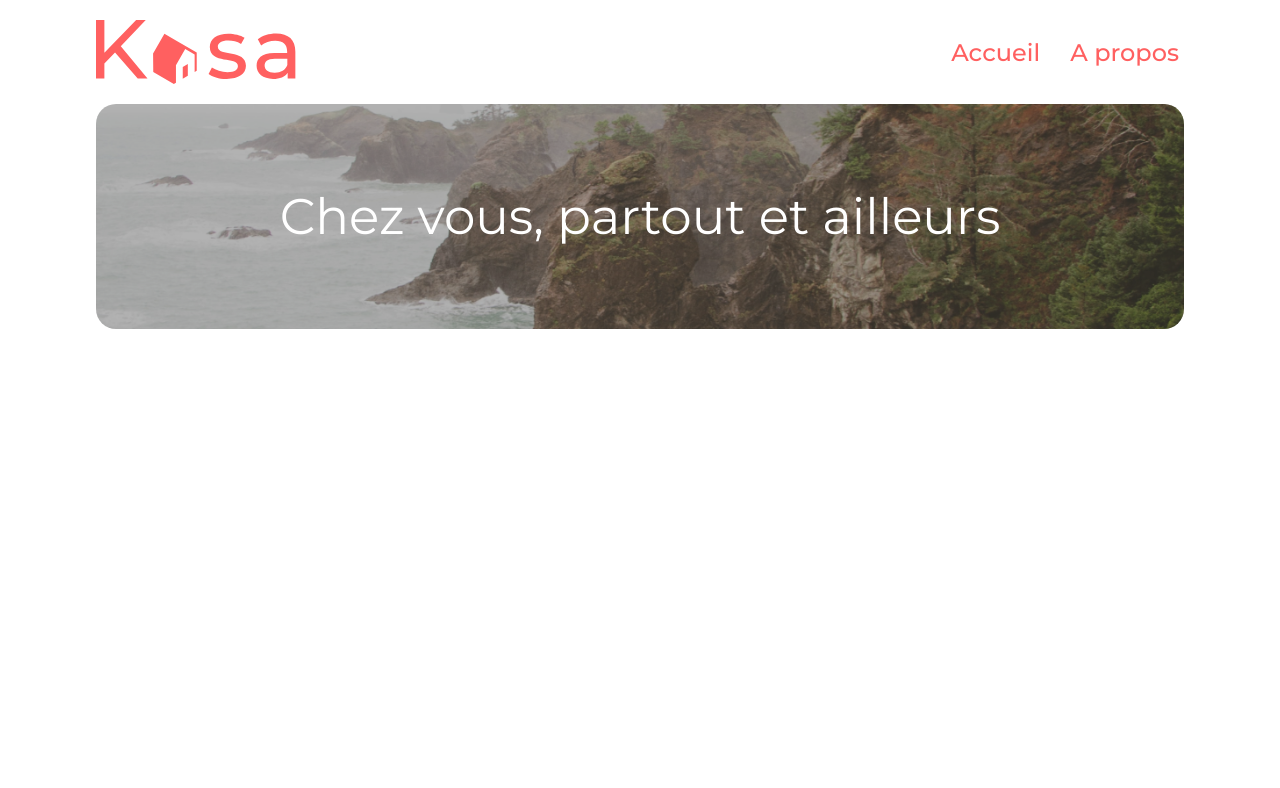
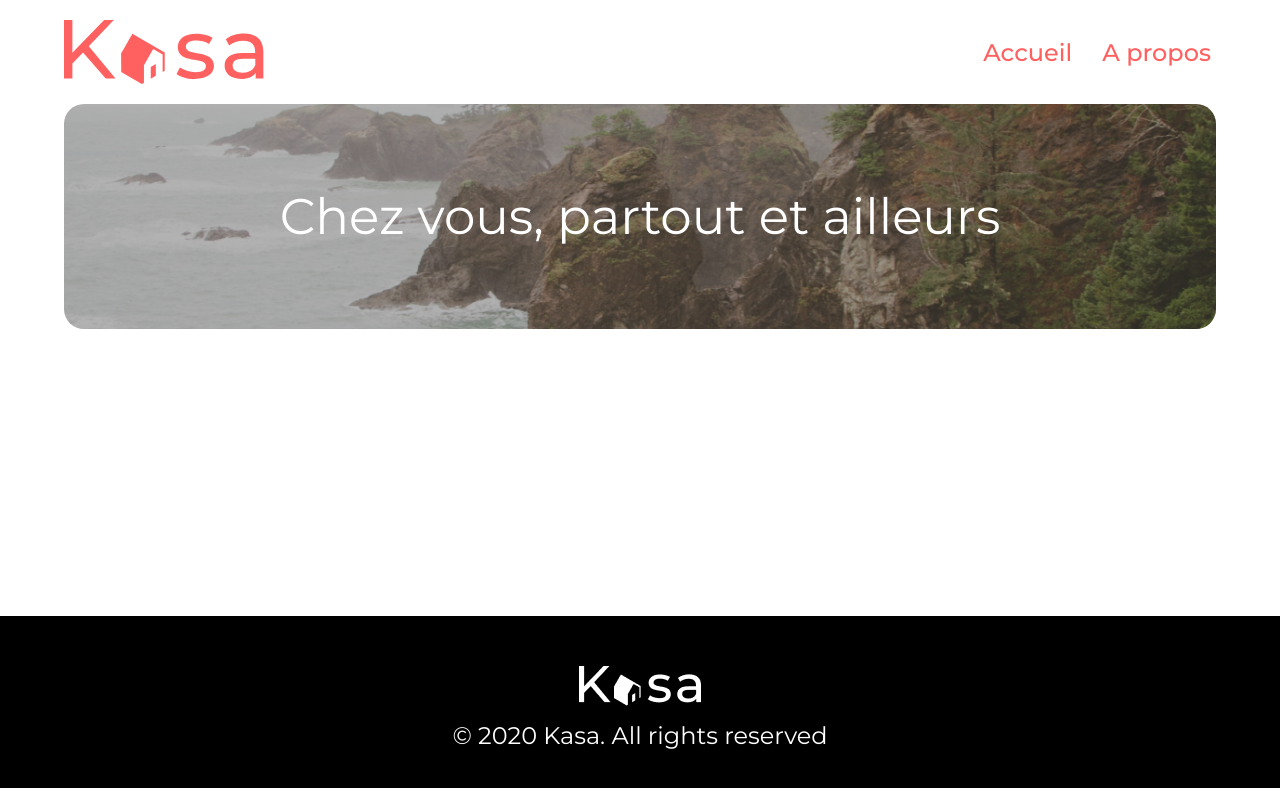
Before and after one commit to fabiandeneuville/FabianDeneuville_11_20022023, a React (Create React App) app: page / in a window 1280 px wide. Shown: the top 788 px of the page. Built offline with nearby package versions, Linux system fonts and the light colour scheme.

Commit message:
Adding Footer and setting Header, Banner and Page size

```diff
--- /dev/null
+++ b/src/components/Footer.jsx
@@ -0,0 +1,13 @@
+import React from "react";
+import logo from '../assets/images/logo-white.png'
+
+function Footer(){
+    return (
+        <footer className="footer">
+            <img className="footer__logo" src={logo} alt={"Logo de l'entreprise Kasa"}/>
+            <p className="footer__text">© 2020 Kasa. All rights reserved</p>
+        </footer>
+    )
+};
+
+export default Footer;
--- a/src/pages/404.jsx
+++ b/src/pages/404.jsx
@@ -1,16 +1,18 @@
 import { Link } from 'react-router-dom';
 
 import Header from '../components/Header';
+import Footer from '../components/Footer';
 
 function NotFound(){
     return (
-        <div>
+        <div className="page">
             <Header/>
             <div className="not-found">
                 <p className="not-found__status">404</p>
                 <p className="not-found__explanation">Oups! La page que vous demandez n'existe pas. </p>
                 <Link className="not-found__link" to="/">Retourner sur la page d'accueil</Link>
             </div>
+            <Footer/>
         </div>
     )
 }
--- a/src/pages/About.jsx
+++ b/src/pages/About.jsx
@@ -1,16 +1,18 @@
 import Header from '../components/Header';
 import Banner from '../components/Banner';
+import Footer from '../components/Footer';
 
 import aboutBanner from '../assets/images/about-banner.png';
 
 function About(){
     return (
-        <div>
+        <div className="page">
             <Header/>
             <Banner
             image={aboutBanner}
             altText={"Paysage de montagne"}
             />
+            <Footer/>
         </div>
     )
 }
--- a/src/pages/Accommodation.jsx
+++ b/src/pages/Accommodation.jsx
@@ -1,9 +1,11 @@
 import Header from '../components/Header';
+import Footer from '../components/Footer';
 
 function Accomodation(){
     return (
-        <div>
+        <div className="page">
             <Header/>
+            <Footer/>
         </div>
     )
 }
--- a/src/pages/Home.jsx
+++ b/src/pages/Home.jsx
@@ -1,17 +1,19 @@
 import Header from '../components/Header';
 import Banner from '../components/Banner';
+import Footer from '../components/Footer';
 
 import homeBanner from '../assets/images/home-banner.png';
 
 function Home(){
     return (
-        <div>
+        <div className="page">
             <Header/>
             <Banner
             image={homeBanner}
             altText={"Cote boisée et montagneuse"}
             text={"Chez vous, partout et ailleurs"}
             />
+            <Footer/>
         </div>
     )
 }
--- a/src/style/scss/components/_banner.scss
+++ b/src/style/scss/components/_banner.scss
@@ -2,7 +2,8 @@
 
     &__container {
         position: relative;
-        width: 100%;
+        width: 90%;
+        margin: 0 auto;
         height: 225px;
         border-radius: 20px;
         overflow: hidden;
--- a/src/style/scss/layout/_body.scss
+++ /dev/null
@@ -1,8 +0,0 @@
-body {
-    width: 85%;
-    margin: auto;
-
-    @include screen-sm {
-        width: 95%;
-    }
-}
--- /dev/null
+++ b/src/style/scss/layout/_footer.scss
@@ -0,0 +1,20 @@
+.footer {
+    width: 100%;
+    padding: 50px 20px;
+    margin-top: auto;
+    background-color: black;
+    display: flex;
+    flex-direction: column;
+    justify-content: center;
+    align-items: center;
+    gap: 15px;
+
+    &__text {
+        color: white;
+        font-size: 24px;
+
+        @include screen-sm {
+            font-size: 12px;
+        }
+    }
+}
--- a/src/style/scss/layout/_header.scss
+++ b/src/style/scss/layout/_header.scss
@@ -1,12 +1,10 @@
 .header {
+    width: 90%;
     padding: 20px 0;
+    margin: 0 auto;
     display: flex;
     align-items: center;
     justify-content: flex-start;
-
-    @include screen-sm {
-        padding: 20px;
-    }
 
     &__logo {
         width: 200px;
--- /dev/null
+++ b/src/style/scss/layout/_page.scss
@@ -0,0 +1,6 @@
+.page {
+    min-height: 100vh;
+    display: flex;
+    flex-direction: column;
+    justify-content: space-between;
+}
--- a/src/style/scss/main.scss
+++ b/src/style/scss/main.scss
@@ -4,8 +4,9 @@
 @import"./utils/mixins";
 @import"./utils/variables";
 
-@import"./layout/body";
+@import"./layout/page";
 @import"./layout/header";
+@import"./layout/footer";
 @import"./layout/notFound";
 
 @import"./components/banner";
```
Also changed, not shown: src/assets/images/logo-white.png (added).
